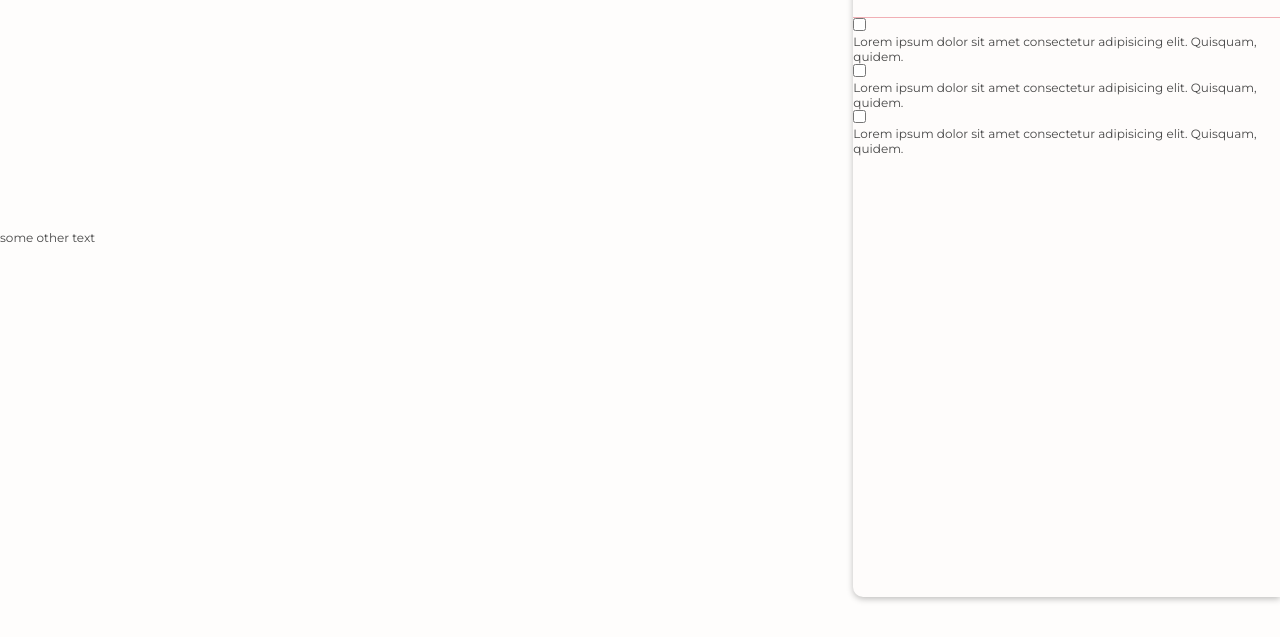
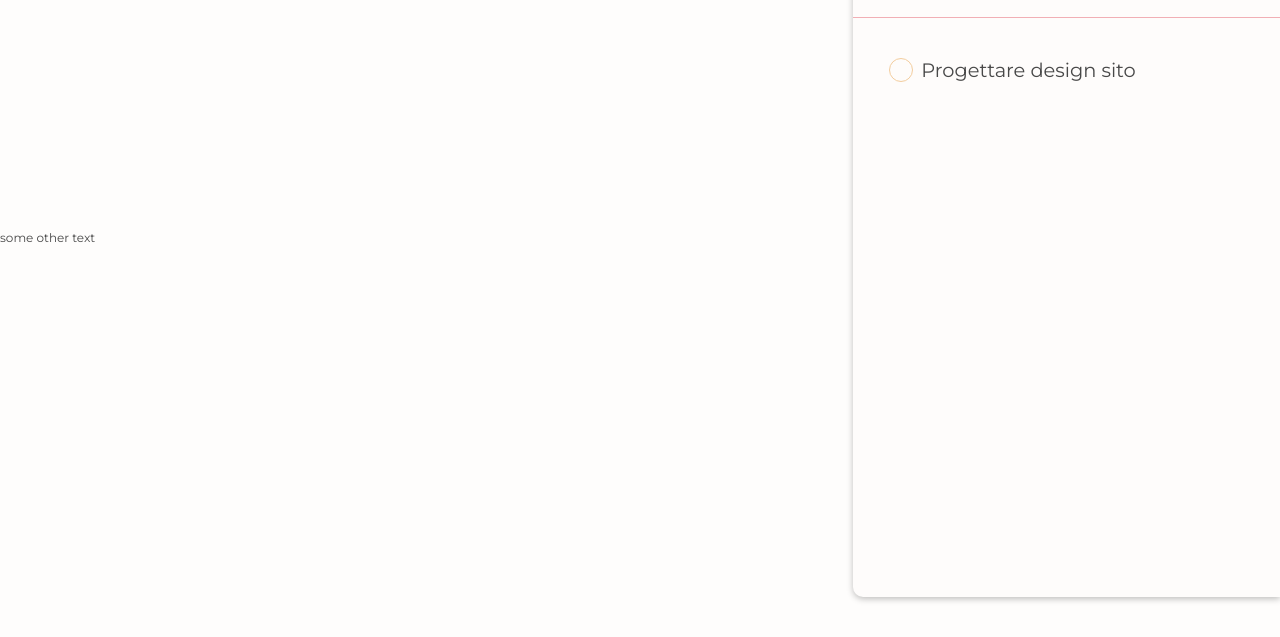
Before and after one commit to sargon17/vue-todolist, a plain HTML site: page index.html in a window 1280 px wide. Shown: the part 163-800 px from the top of the page. Drawn offline with Linux system fonts and the light colour scheme.

Commit message:
working on layout & uploaded icons

```diff
--- a/index.html
+++ b/index.html
@@ -28,37 +28,24 @@
             </div>
         </div>
         <div class="notes__todos-section">
-            <div class="notes__todos__list-section">
-                <div class="notes__todos__list-item">
-                    <div class="notes__todos__list-item__checkbox">
-                        <input type="checkbox" id="checkbox-1" class="checkbox-1">
-                        <label for="checkbox-1"></label>
+            <div class="notes__todo-item">
+                <div class="notes__todo__info-section">
+                    <div class="notes__todo__icon">
+                        <div class="todo-icon">
+
+                        </div>
                     </div>
-                    <div class="notes__todos__list-item__text">
-                        <p>Lorem ipsum dolor sit amet consectetur adipisicing elit. Quisquam, quidem.</p>
+                    <div class="notes__todo__text-section">
+                        <p class="notes__todo__text">Progettare design sito</p>
                     </div>
                 </div>
-                <div class="notes__todos__list-item">
-                    <div class="notes__todos__list-item__checkbox">
-                        <input type="checkbox" id="checkbox-2" class="checkbox-2">
-                        <label for="checkbox-2"></label>
-                    </div>
-                    <div class="notes__todos__list-item__text">
-                        <p>Lorem ipsum dolor sit amet consectetur adipisicing elit. Quisquam, quidem.</p>
-                    </div>
+                <div class="notes__todo__cancel-section">
+                    <img src="./img/cancel icon.svg" alt="">
                 </div>
-                <div class="notes__todos__list-item">
-                    <div class="notes__todos__list-item__checkbox">
-                        <input type="checkbox" id="checkbox-3" class="checkbox-3">
-                        <label for="checkbox-3"></label>
-                    </div>
-                    <div class="notes__todos__list-item__text">
-                        <p>Lorem ipsum dolor sit amet consectetur adipisicing elit. Quisquam, quidem.</p>
-                    </div>
-                </div>
+            </div>
 
-            </div>
         </div>
+    </div>
 </body>
 
 </html>
--- a/style/style.css
+++ b/style/style.css
@@ -10,8 +10,10 @@
   --mt-secondary-pink: #f1afb5;
   --mt-main-text-gray: #484848;
   --mt-main-text-disabled-gray: #949494;
+  --mt-transparent-gray: #4848489c;
 
   --mt-shadow: 0px 2px 6px rgba(0, 0, 0, 0.25);
+  --mt-transition: all 250ms ease-in-out;
 }
 
 * {
@@ -56,10 +58,10 @@ body {
   text-align: right;
 }
 .notes__user__data-name {
-  font-size: 2.617em;
+  font-size: 2.617rem;
 }
 .notes__user__data-title {
-  font-size: 1.618em;
+  font-size: 1.618rem;
   font-weight: 400;
 }
 .notes__user__img-section {
@@ -73,4 +75,61 @@ body {
   height: 100%;
 }
 
+.notes__todos-section {
+  padding: 20px;
+  display: flex;
+  flex-direction: column;
+  align-items: center;
+  justify-content: center;
+}
+/* ------------------- to do item --------------- */
+.notes__todo-item {
+  display: flex;
+  justify-content: space-between;
+  align-items: center;
+  width: 100%;
+  padding: 16px;
+  border-bottom: 1px solid var(--mt-clear-yellow);
+}
+.notes__todo-item:last-child {
+  border-bottom: none;
+}
+.notes__todo-item:hover .notes__todo__cancel-section {
+  opacity: 1;
+}
+.notes__todo__info-section {
+  display: flex;
+  justify-content: start;
+  align-items: center;
+  gap: 8px;
+}
+.todo-icon {
+  width: 24px;
+  height: 24px;
+  border-radius: 50%;
+  border: 1px solid var(--mt-clear-yellow);
+  transition: var(--mt-transition);
+  background-color: transparent;
+}
+.todo-icon:hover {
+  background-color: var(--mt-clear-yellow);
+}
+.notes__todo__text {
+  font-size: 1.618rem;
+}
+.notes__todo__cancel-section {
+  transition: var(--mt-transition);
+  cursor: pointer;
+  padding: 8px;
+  display: flex;
+  justify-content: center;
+  align-items: center;
+  border-radius: 10px;
+  opacity: 0;
+}
+.notes__todo__cancel-section:hover {
+  background-color: var(--mt-transparent-gray);
+}
+/* ------------------- /to do item --------------- */
+
 /* ------------------ / NOTES SECTION ------------------ */
```
Also changed, not shown: img/cancel icon.svg (added), img/done icon.svg (added), img/todo icon.svg (added).
